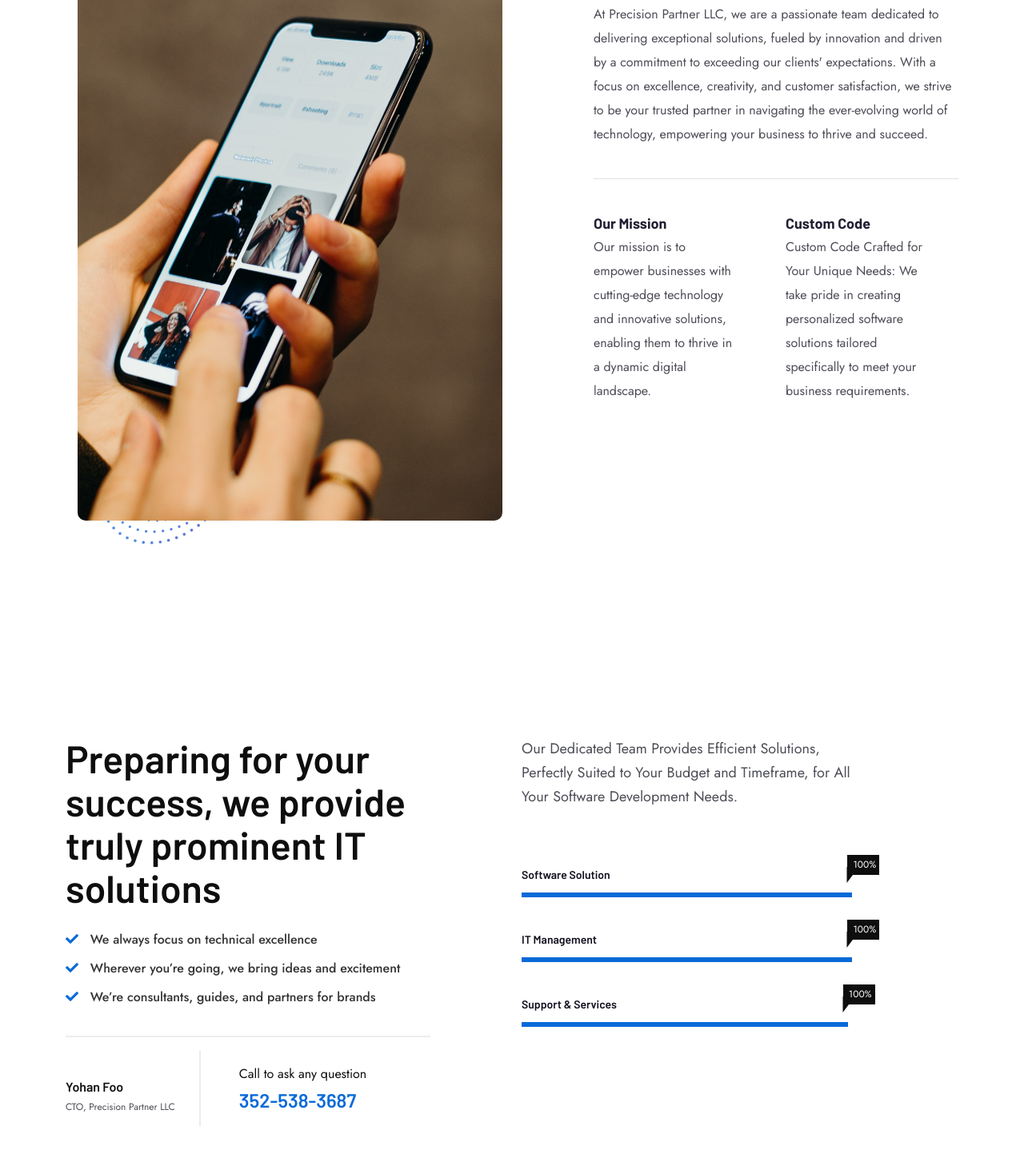
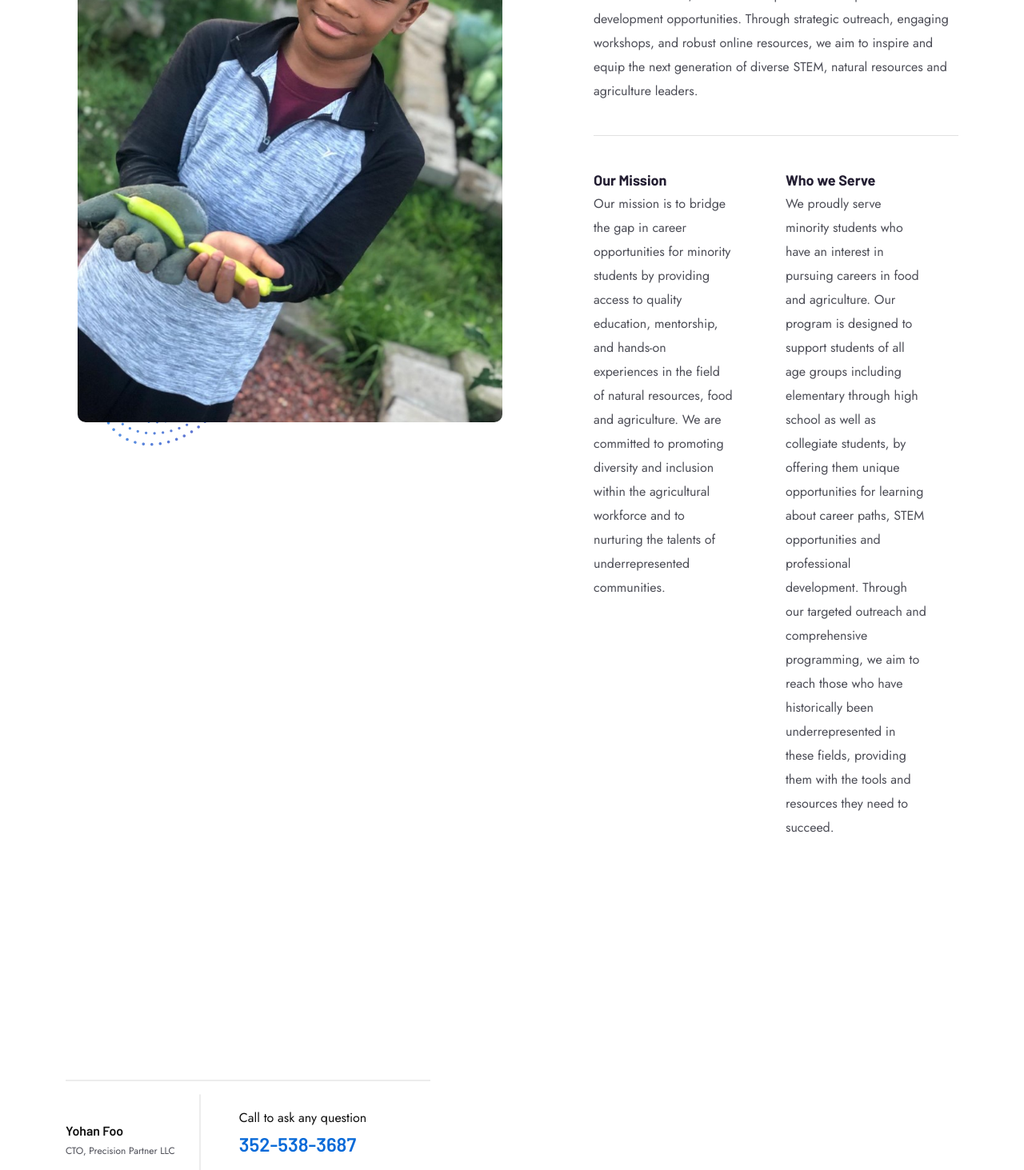
Before and after one commit to hk123002/PPL_website, a plain HTML site: page youthoutreach.html in a window 1280 px wide. Shown: the part 1016-2479 px from the top of the page at 80% size. Drawn offline with Linux system fonts and the light colour scheme; files whose address does not match are found by name.

Commit message:
Added 2 page images and upded txt

```diff
--- a/youthoutreach.html
+++ b/youthoutreach.html
@@ -66,6 +66,9 @@
                         </li>
                         <li>
                             <a href="about">About Us</a>
+                        </li>
+                        <li>
+                            <a href="youthoutreach">Youth Outreach</a>
                         </li>
                         <li><a href="service">Services</a>
 
@@ -153,7 +156,7 @@
 
         <!-- Page Banner Start -->
 
-        <div class="section page-banner-section" style="background-image: url(assets/images/about.jpg); position: relative;">
+        <div class="section page-banner-section" style="background-image: url(assets/images/youthoutreach\ img3.jpg); position: relative;">
 
             <div class="gray-overlay" style="position: absolute; top: 0; left: 0; width: 100%; height: 100%; background-color: rgba(128, 128, 128, 0.5); z-index: -1;"></div>
             <div class="container">
@@ -162,7 +165,7 @@
                         <div class="col-lg-12">
                             <!-- Page Banner Content Start -->
                             <div class="page-banner text-center">
-                                <h2 class="title">About Us</h2>
+                                <h2 class="title">Precision Partners Youth Outreach</h2>
                                 <!-- <ul class="breadcrumb justify-content-center" >
                                     <li class="breadcrumb-item" ><a href="index">Home</a></li>
                                     <li class="breadcrumb-item active" aria-current="page">Services</li>
@@ -191,7 +194,7 @@
                             <div class="about-img-wrap">
                                 <img class="shape-1" src="assets/images/shape/about-shape2.png" alt="">
                                 <div class="about-img">
-                                    <img src="assets/images/mobile_app.jpg" alt="">
+                                    <img src="assets/images/Youth Outreach/youthoutreach img1.jpg" alt="">
                                 </div>
                                 <!-- <div class="about-img about-img-2">
                                     <img src="assets/images/about-4.jpg" alt="">
@@ -204,16 +207,11 @@
                             <div class="about-content-wrap">
                                 <div class="section-title">
                                     <h3 class="sub-title">About Us</h3>
-                                    <h2 class="title">Highly Tailored IT Design, Management & Support Services.</h2>
+
                                 </div>
                                 <p class="text">
-                                    At Precision Partner LLC, we are a passionate team dedicated to delivering exceptional solutions, fueled by innovation and driven by a commitment to exceeding our clients' expectations. With a focus on excellence, creativity, and customer satisfaction, we strive to be your trusted partner in navigating the ever-evolving world of technology, empowering your business to thrive and succeed.
-
-
-
-
-
-                                </p>
+                                    The Precision Partners Youth Outreach Program is an initiative dedicated to raising awareness about career pathways in natural resources, food,  agriculture and related sciences for underserved youth. Spearheaded by Precision Partners LLC, our program leverages the expertise and dedication of our team to provide valuable outreach, educational experiences and professional development opportunities. Through strategic outreach, engaging workshops, and robust online resources, we aim to inspire and equip the next generation of diverse STEM, natural resources and agriculture leaders.
+</p>
                                 <!-- About List Start -->
                                 <div class="about-list-03">
                                     <div class="row">
@@ -221,14 +219,16 @@
                                             <div class="about-list-item-03">
                                                 <h3 class="title">Our Mission</h3>
                                                 <p>
-                                                    Our mission is to empower businesses with cutting-edge technology and innovative solutions, enabling them to thrive in a dynamic digital landscape.                                                </p>
+                                                    Our mission is to bridge the gap in career opportunities for minority students by providing access to quality education, mentorship, and hands-on experiences in the field of natural resources, food and agriculture. We are committed to promoting diversity and inclusion within the agricultural workforce and to nurturing the talents of underrepresented communities.
+                                                </p>
                                             </div>
                                         </div>
                                         <div class="col-sm-6">
                                             <div class="about-list-item-03">
-                                                <h3 class="title">Custom Code</h3>
+                                                <h3 class="title">Who we Serve</h3>
                                                 <p>
-                                                    Custom Code Crafted for Your Unique Needs: We take pride in creating personalized software solutions tailored specifically to meet your business requirements.                                                </p>
+                                                    We proudly serve minority students who have an interest in pursuing careers in food and agriculture. Our program is designed to support students of all age groups including elementary through high school as well as collegiate students, by offering them unique opportunities for learning about career paths, STEM opportunities and professional development. Through our targeted outreach and comprehensive programming, we aim to reach those who have historically been underrepresented in these fields, providing them with the tools and resources they need to succeed.
+                                                </p>
                                             </div>
                                         </div>
                                     </div>
@@ -252,25 +252,6 @@
                         <div class="col-lg-6">
                             <!-- Skill Left Start -->
                             <div class="skill-left">
-                                <div class="section-title">
-                                    <h2 class="title">Preparing for your success, we provide truly prominent IT solutions</h2>
-                                </div>
-                                <div class="about-list">
-                                    <ul>
-                                        <li>
-                                            <span class="about-icon"><i class="fas fa-check"></i></span>
-                                            <span class="about-text">We always focus on technical excellence </span>
-                                        </li>
-                                        <li>
-                                            <span class="about-icon"><i class="fas fa-check"></i></span>
-                                            <span class="about-text"> Wherever you’re going, we bring ideas and excitement </span>
-                                        </li>
-                                        <li>
-                                            <span class="about-icon"><i class="fas fa-check"></i></span>
-                                            <span class="about-text">We’re consultants, guides, and partners for brands </span>
-                                        </li>
-                                    </ul>
-                                </div>
                                 <!-- About Author Info Wrap Start -->
                                 <div class="about-author-info-wrap">
                                     <div class="about-author">
@@ -288,50 +269,7 @@
                         </div>
                         <div class="col-lg-6">
                             <!-- Skill Right Start -->
-                            <div class="skill-right">
-                                <p class="text">
-                                    Our Dedicated Team Provides Efficient Solutions, Perfectly Suited to Your Budget and Timeframe, for All Your Software Development Needs.
 
-                                </p>
-                                <div class="counter-bar">
-                                    <!-- Skill Item Start -->
-                                    <div class="skill-item">
-                                        <span class="title">Software Solution</span>
-                                        <div class="skill-bar">
-                                            <div class="bar-inner">
-                                                <div class="bar progress-line color-1" data-width="100">
-                                                    <span class="skill-percent"><span class="counter">100</span>%</span>
-                                                </div>
-                                            </div>
-                                        </div>
-                                    </div>
-                                    <!-- Skill Item End -->
-                                    <!-- Skill Item Start -->
-                                    <div class="skill-item">
-                                        <span class="title">IT Management</span>
-                                        <div class="skill-bar">
-                                            <div class="bar-inner">
-                                                <div class="bar progress-line color-1" data-width="100">
-                                                    <span class="skill-percent"><span class="counter">100</span>%</span>
-                                                </div>
-                                            </div>
-                                        </div>
-                                    </div>
-                                    <!-- Skill Item End -->
-                                    <!-- Skill Item Start -->
-                                    <div class="skill-item">
-                                        <span class="title">Support & Services </span>
-                                        <div class="skill-bar">
-                                            <div class="bar-inner">
-                                                <div class="bar progress-line color-1" data-width="100">
-                                                    <span class="skill-percent"><span class="counter">100</span>%</span>
-                                                </div>
-                                            </div>
-                                        </div>
-                                    </div>
-                                    <!-- Skill Item End -->
-                                </div>
-                            </div>
                             <!-- Skill Right End -->
                         </div>
                     </div>
```
Also changed, not shown: blog-details.html (+4 -0 lines), contact.html (+3 -0 lines), index.html (+4 -0 lines), products.html (+3 -0 lines), service.html (+3 -0 lines), team.html (+3 -0 lines), assets/images/Youth Outreach/youthoutreach img1.jpg (added), assets/images/youthoutreach img3.jpg (added), 1 other file.
